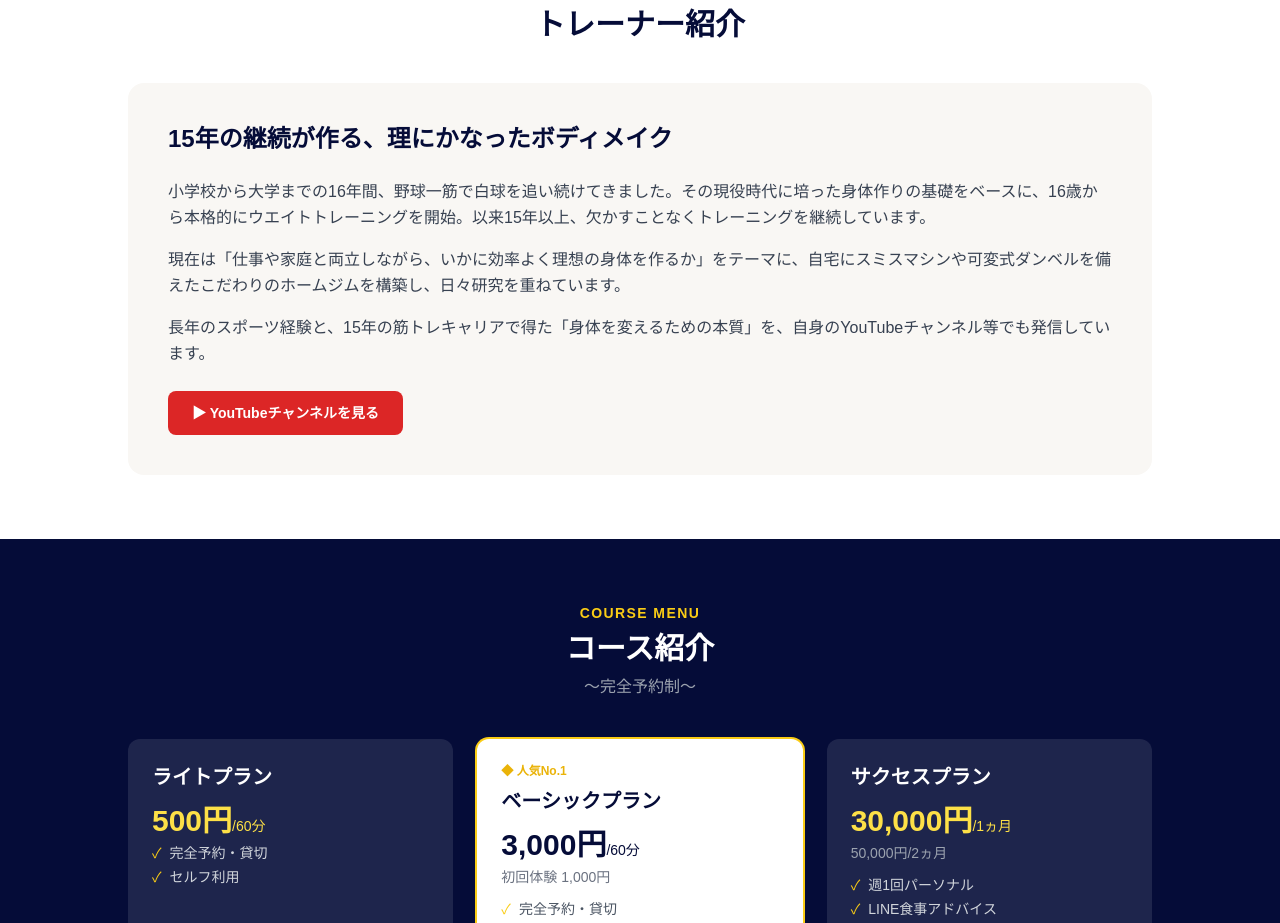
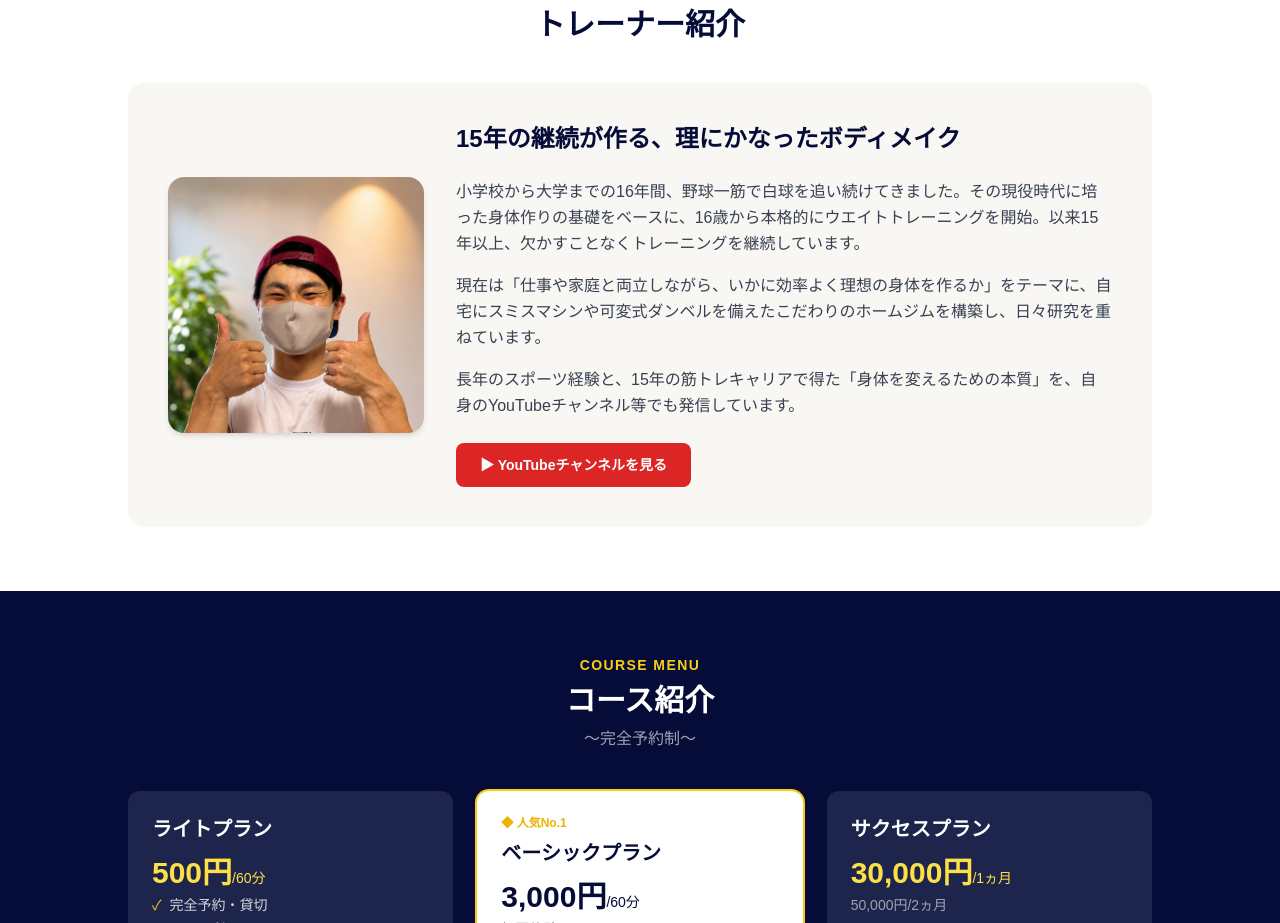
Before and after one commit to b-suke0/thebase-gym-site, a Next.js app: page / in a window 1280 px wide. Shown: the part 1240-2163 px from the top of the page. Built offline with nearby package versions, Linux system fonts and the light colour scheme.

Commit message:
Add trainer photo to trainer introduction section

```diff
--- a/app/page.tsx
+++ b/app/page.tsx
@@ -48,6 +48,15 @@ export default function Home() {
           <p className="text-center text-yellow-600 text-sm font-bold tracking-widest mb-2">TRAINER</p>
           <h2 className="text-2xl md:text-3xl font-bold text-center text-navy mb-10">トレーナー紹介</h2>
           <div className="bg-[#f9f7f4] rounded-2xl p-8 md:p-10">
+            <div className="flex flex-col md:flex-row gap-8 items-center">
+              <div className="flex-shrink-0">
+                <img
+                  src="/trainer.png"
+                  alt="トレーナー"
+                  className="w-52 h-52 md:w-64 md:h-64 object-cover object-top rounded-2xl shadow-md"
+                />
+              </div>
+              <div className="flex-1">
                 <h3 className="text-xl md:text-2xl font-bold text-navy mb-6 leading-snug">
                   15年の継続が作る、<br className="md:hidden" />理にかなったボディメイク
                 </h3>
@@ -71,6 +80,8 @@ export default function Home() {
                   >
                     ▶ YouTubeチャンネルを見る
                   </a>
+                </div>
+              </div>
             </div>
           </div>
         </div>
```
Also changed, not shown: public/trainer.png (added). Lines whose indentation alone changed are shown as unchanged.
